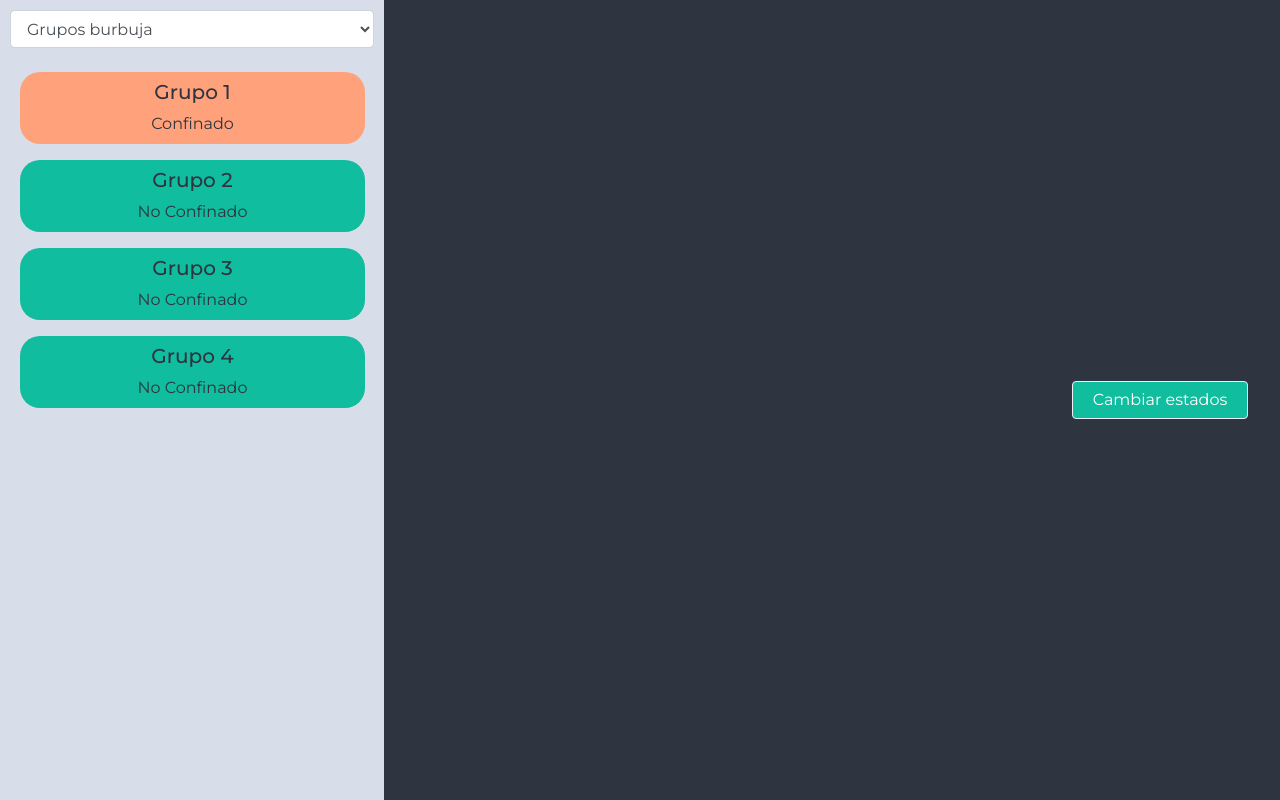
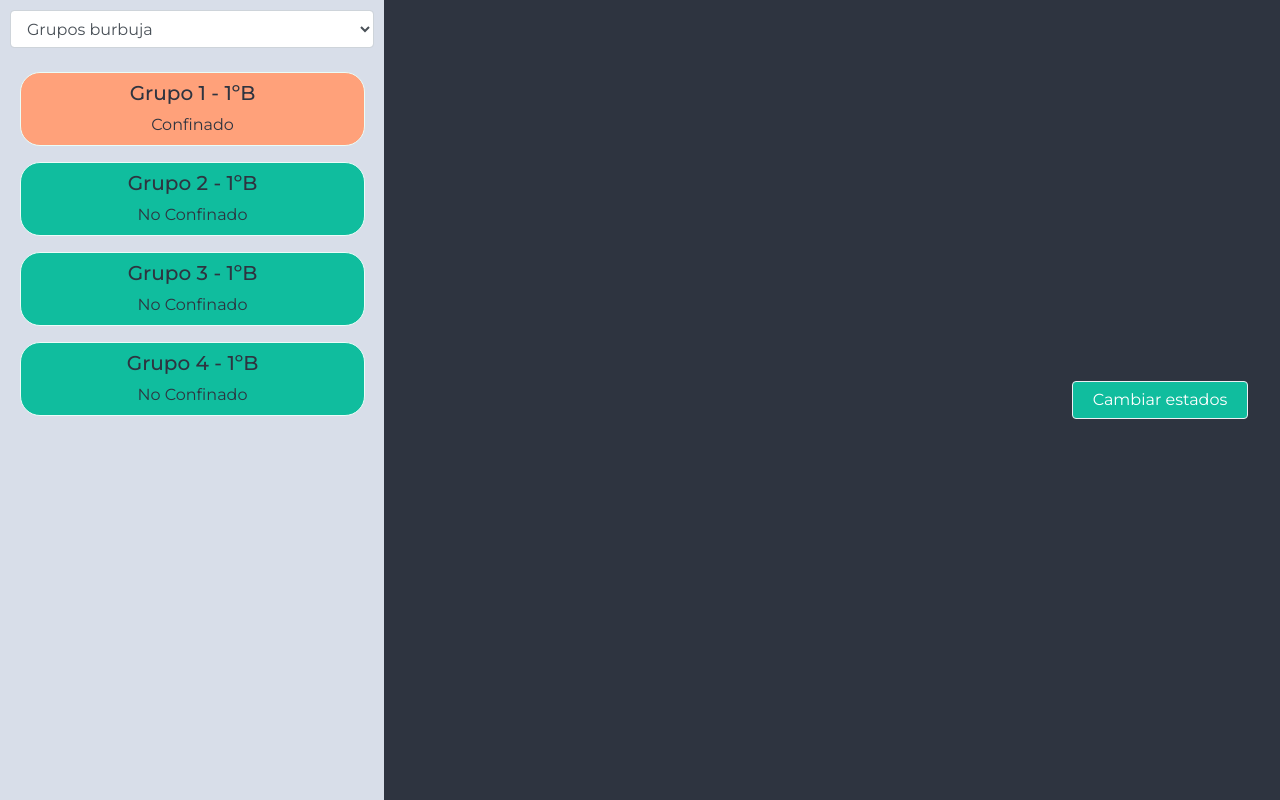
Before and after one commit to d3vv3/eduCOVID, a React (Create React App) app in the folder educovid-frontend/: page /confine in a window 1280 px wide. Built offline with nearby package versions, Linux system fonts and the light colour scheme.

Commit message:
fix: problem to unselect students, teachers or groups to confine

```diff
--- a/educovid-frontend/src/pages/Confine.js
+++ b/educovid-frontend/src/pages/Confine.js
@@ -60,10 +60,11 @@ function Confine({ history }) {
               }}
               className={
                 "person-card" +
-                (person.state === "Confinado" ? " red" : " green")
+                (person.state === "Confinado" ? " red" : " green") +
+                (data[selectedType].some(e => e === person) ? "" : "selected")
               }
             >
-              <h5>{person.name}</h5>
+              {person.name.includes("Grupo") ? <h5>{person.name} - 1ºB</h5> : <h5>{person.name}</h5>}
               <h8>{person.state}</h8>
             </div>
           ))}
@@ -75,7 +76,7 @@ function Confine({ history }) {
             key={index}
             person={person}
             onClick={e => {
-              if (!selected.some(e => e.name === person.name)) {
+              if (selected.some(e => e.name === person.name)) {
                 var filtered = selected.filter(function(value, index, arr) {
                   return value.name !== person.name;
                 });
@@ -84,22 +85,15 @@ function Confine({ history }) {
             }}
             className={
               "person-card" +
-              (person.state === "Confinado" ? " red" : " green")
+              (person.state === "Confinado" ? " red" : " green") +
+              (data[selectedType].some(e => e === person) ? " selected" : "")
             }
           >
-            <div>
-              {
-                person.name.includes("Grupo") ? <h5>{person.name} -1ºB</h5> : <h5>{person.name}</h5>
-              }
-
+              {person.name.includes("Grupo") ? <h5>{person.name} - 1ºB</h5> : <h5>{person.name}</h5>}
               <h8>{person.state}</h8>
-            </div>
-
           </div>
         ))}
       </div>
-
-
       <div className="buttons-container">
         <Form>
           <Button
@@ -117,6 +111,21 @@ function Confine({ history }) {
           >
             Cambiar estados
           </Button>
+          {/* <Button
+            variant="primary"
+            className="nord-button"
+            onClick={e => {
+              if (selected != null) {
+                let x = selected;
+                let confined = x.forEach(e => (e.state = "No confinado"));
+                setSelected([]);
+              } else {
+                alert("Seleccione las personas a confinar");
+              }
+            }}
+          >
+            Desconfinar
+          </Button> */}
         </Form>
       </div>
     </div>
--- a/educovid-frontend/src/styles/_confine.scss
+++ b/educovid-frontend/src/styles/_confine.scss
@@ -61,6 +61,9 @@
         @include flexCenter(column);
         // height: 40px;
         //align-content: center;
+        border-color: $clearMint;
+        border-width: 1px;
+        border-style: solid;
         margin: 8px;
         margin-left: 9px;
         width: 90%;
```
